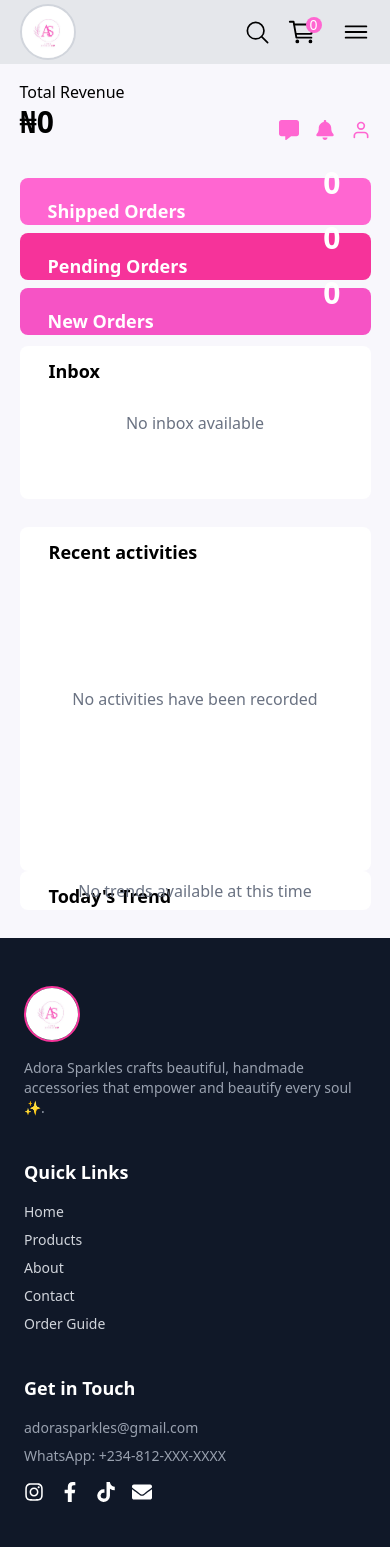
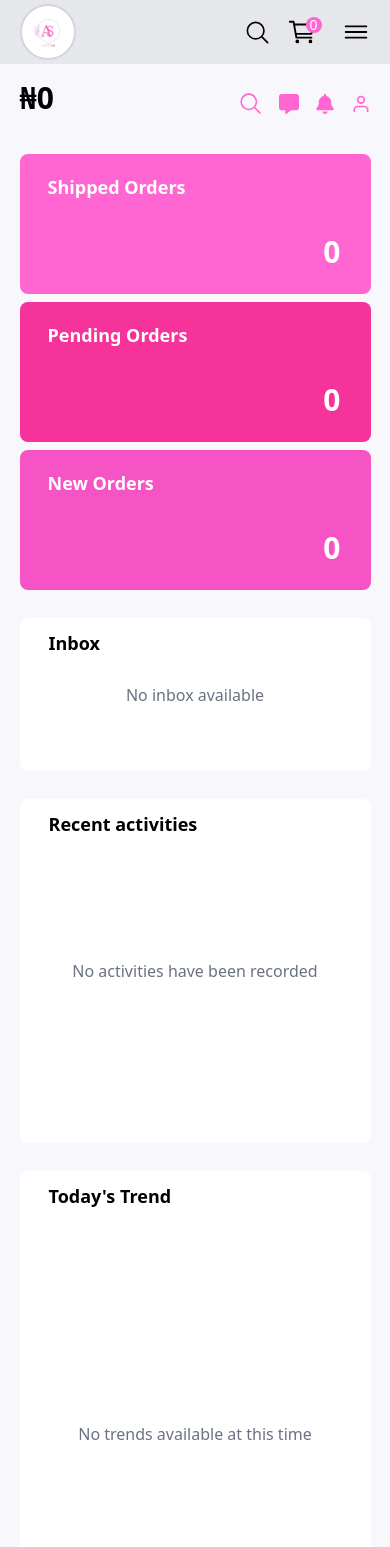
Before and after one commit to soala144/adora-sparkle, a Next.js app: page /dashboard in a window 390 px wide. Shown: the top 1547 px of the page. Built offline with nearby package versions, Linux system fonts and the light colour scheme.

Commit message:
responsive dashboard

```diff
--- a/src/app/dashboard/page.js
+++ b/src/app/dashboard/page.js
@@ -8,7 +8,7 @@ import React from "react";
 const Dashboard = () => {
   return (
     <div className="bg-[#F8F7FC]">
-      <div className="w-[90%] mx-auto ">
+      <div className="w-[90%] mx-auto max-w-[1440px]">
         <DashboardHeader />
         <div className="flex justify-between ">
           <DashboardSidebar />
--- a/src/components/DashboardHeader.tsx
+++ b/src/components/DashboardHeader.tsx
@@ -1,32 +1,39 @@
-import React from 'react'
+import React from "react";
 import { IoSearchOutline } from "react-icons/io5";
 import { FaMessage, FaBell } from "react-icons/fa6";
 import { FiUser } from "react-icons/fi";
 
 const DashboardHeader = () => {
   return (
-    <header className='pt-20 flex justify-between items-end mb-[38px]'>
+    <header className="pt-20 flex justify-between items-end mb-[38px]">
       <div>
-        <h2>Total Revenue</h2>
-        <h1 className='text-3xl flex items-center font-semibold'>&#8358;0</h1>
+        {/* <h2>Total Revenue</h2> */}
+        <h1 className="text-3xl flex items-center font-semibold">&#8358;0</h1>
       </div>
-      <div className='lg:flex items-center py-[7px] px-[17px] hidden gap-3 rounded-[10px] shadow-[inset_0_0_8px_rgba(0,0,0,0.1)]'>
-        <IoSearchOutline size={20} color='#D2D2D2' />
-        <input type="text" placeholder='Search' className='outline-none w-[390px]' />
+      <div className="lg:flex items-center py-[7px] px-[17px] hidden gap-3 rounded-[10px] shadow-[inset_0_0_8px_rgba(0,0,0,0.1)]">
+        <IoSearchOutline size={20} color="#D2D2D2" />
+        <input
+          type="text"
+          placeholder="Search"
+          className="outline-none w-[390px]"
+        />
       </div>
-      <div className='flex items-center gap-4 lg:gap-10'>
-        <div>
-          <FaMessage color='#FF66D1' size={20} />
+      <div className="flex items-center gap-4 lg:gap-10">
+        <div className="lg:hidden">
+          <IoSearchOutline size={25} color="#ff66d1" />
         </div>
         <div>
-          <FaBell color='#FF66D1' size={20} />
+          <FaMessage color="#FF66D1" size={20} />
         </div>
         <div>
-          <FiUser color='#FF66D1' size={20} />
+          <FaBell color="#FF66D1" size={20} />
+        </div>
+        <div>
+          <FiUser color="#FF66D1" size={20} />
         </div>
       </div>
     </header>
-  )
-}
+  );
+};
 
-export default DashboardHeader
+export default DashboardHeader;
--- a/src/components/DashboardMain.tsx
+++ b/src/components/DashboardMain.tsx
@@ -2,17 +2,17 @@ import React from "react";
 
 const DashboardMain = () => {
   return (
-    <div className="lg:w-[76%] w-full">
-      <div className="grid lg:grid-cols-3 h-35 gap-2 lg:gap-7">
-        <div className="bg-[#ff66d1] relative text-white pl-7 pt-5 rounded-lg">
+    <div className="lg:w-[76%] md:w-[60%] w-full">
+      <div className="grid lg:grid-cols-3 lg:h-35 h-auto gap-2 lg:gap-7">
+        <div className="bg-[#ff66d1] relative text-white pl-7 h-35 lg:h-full pt-5 rounded-lg">
           <h3 className="text-[18px] font-bold">Shipped Orders</h3>
           <h2 className="absolute bottom-5 text-[30px] font-bold right-[30px]">0</h2>
         </div>
-        <div className="bg-pink-500 rounded-lg relative text-white pl-7 pt-5">
+        <div className="bg-pink-500 rounded-lg relative text-white pl-7 pt-5 h-35 lg:h-full">
           <h3 className="text-[18px] font-bold">Pending Orders</h3>
           <h2 className="absolute bottom-5 text-[30px] font-bold right-[30px]">0</h2>
         </div>
-        <div className="bg-[#f653c5] relative text-white pl-7 pt-5 rounded-lg">
+        <div className="bg-[#f653c5] relative text-white pl-7 pt-5 rounded-lg h-35 lg:h-full">
           <h3 className="text-[18px] font-bold">New Orders</h3>
           <h2 className="absolute bottom-5 text-[30px] font-bold right-[30px]">0</h2>
         </div>
@@ -34,7 +34,7 @@ const DashboardMain = () => {
             </p>
           </div>
         </div>
-        <div className="bg-white rounded-lg relative">
+        <div className="bg-white rounded-lg relative mt-7 lg:mt-0 lg:h-full h-[525px]">
           <h2 className="font-semibold pl-[29px] pt-3 text-[18px]">
             Today's Trend
           </h2>
--- a/src/components/DashboardSidebar.tsx
+++ b/src/components/DashboardSidebar.tsx
@@ -2,7 +2,7 @@ import React from 'react'
 
 const DashboardSidebar = () => {
   return (
-    <div className='h-40 mb-3 w-[20%] bg-white rounded-lg hidden lg:block'></div>
+    <div className='h-40 mb-3 lg:w-[20%] md:w-[35%] bg-white rounded-lg hidden md:block'></div>
   )
 }
 
```
